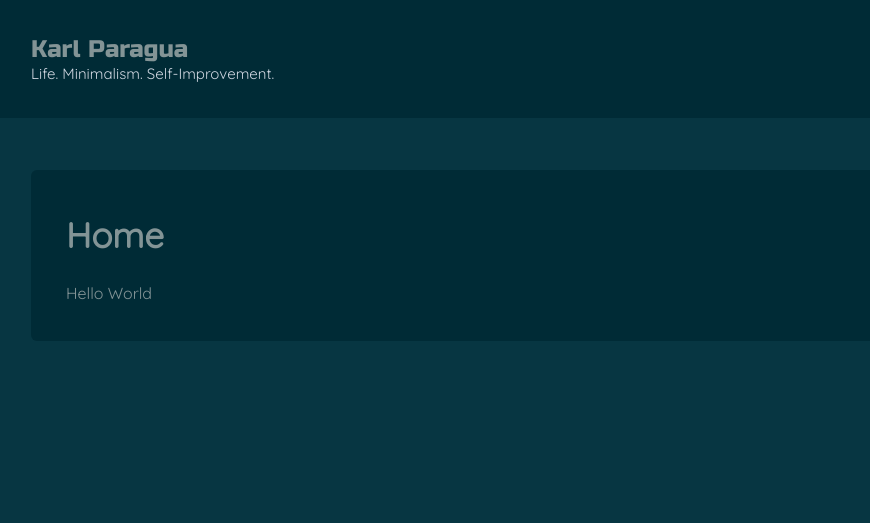
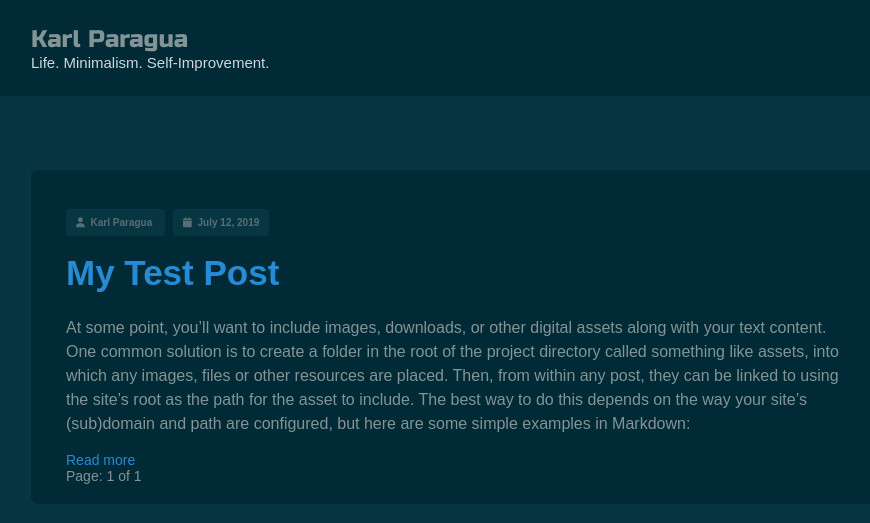
Before and after one commit to kbparagua/blog, a Jekyll site: the page built from index.html, in a window 1280 px wide. Shown: the top 523 px of the page, without its empty margins (184-1054 px from the left). Built offline with Jekyll 4.4.1, drawn with Linux system fonts in a browser that asks for light colours; nearby versions of some CDN libraries; the list of posts is cut into pages by our own code.

Commit message:
working on home page

```diff
--- a/Gemfile
+++ b/Gemfile
@@ -21,6 +21,7 @@ gem "github-pages", group: :jekyll_plugins
 # If you have any plugins, put them here!
 group :jekyll_plugins do
   gem "jekyll-feed", "~> 0.6"
+  gem "jekyll-paginate"
 end
 
 # Windows does not include zoneinfo files, so bundle the tzinfo-data gem
--- a/_config.yml
+++ b/_config.yml
@@ -21,12 +21,15 @@ baseurl: "" # the subpath of your site, e.g. /blog
 url: "" # the base hostname & protocol for your site, e.g. http://example.com
 twitter_username: jekyllrb
 github_username:  jekyll
+paginate: 5
+author: Karl Paragua
 
 # Build settings
 markdown: kramdown
 # theme: jekyll-theme-minimal
 plugins:
   - jekyll-feed
+  - jekyll-paginate
 
 # Exclude from processing.
 # The following items will not be processed, by default. Create a custom list
--- a/_layouts/default.html
+++ b/_layouts/default.html
@@ -2,10 +2,13 @@
 <html>
   <head>
     <meta charset="utf-8">
+    <meta name="viewport" content="width=device-width, initial-scale=1">
     <title>{{ page.title }}</title>
     <link rel="stylesheet" href="/assets/css/normalize.css">
     <link rel="stylesheet" href="/assets/css/main.css">
-    <link href="https://fonts.googleapis.com/css?family=Quicksand|Russo+One&display=swap" rel="stylesheet">
+    <link rel="stylesheet" href="/assets/css/post.css">
+    <link href="https://fonts.googleapis.com/css?family=Montserrat|Russo+One&display=swap" rel="stylesheet">
+    <script src="https://kit.fontawesome.com/d920580c2e.js"></script>
   </head>
   <body>
     <div id="header">
--- /dev/null
+++ b/_posts/2019-07-12-test-post.md
@@ -0,0 +1,10 @@
+---
+layout: default
+title: My Test Post
+---
+
+At some point, you’ll want to include images, downloads, or other digital assets along with your text content. One common solution is to create a folder in the root of the project directory called something like assets, into which any images, files or other resources are placed. Then, from within any post, they can be linked to using the site’s root as the path for the asset to include. The best way to do this depends on the way your site’s (sub)domain and path are configured, but here are some simple examples in Markdown:
+
+At some point, you’ll want to include images, downloads, or other digital assets along with your text content. One common solution is to create a folder in the root of the project directory called something like assets, into which any images, files or other resources are placed. Then, from within any post, they can be linked to using the site’s root as the path for the asset to include. The best way to do this depends on the way your site’s (sub)domain and path are configured, but here are some simple examples in Markdown:
+
+At some point, you’ll want to include images, downloads, or other digital assets along with your text content. One common solution is to create a folder in the root of the project directory called something like assets, into which any images, files or other resources are placed. Then, from within any post, they can be linked to using the site’s root as the path for the asset to include. The best way to do this depends on the way your site’s (sub)domain and path are configured, but here are some simple examples in Markdown:
--- a/assets/css/main.scss
+++ b/assets/css/main.scss
@@ -21,7 +21,8 @@ $visited-color: #2aa198;
 body {
   background: $bg-color;
   color: $text-color;
-  font-family: 'Quicksand', sans-serif;
+  font-family: 'Montseratt', sans-serif;
+  font-size: 14px;
 }
 
 a {
@@ -29,13 +30,15 @@ a {
   text-decoration: none;
 
   &:visited {
-    color: $visited-color;
+    color: $link-color;
     text-decoration: none;
   }
 }
 
 .main-column {
   width: 850px;
+  min-width: 320px;
+  max-width: 100%;
   margin: auto;
 }
 
@@ -45,7 +48,7 @@ a {
   top: 0;
   width: 100%;
   background: $secondary-bg-color;
-  padding: 35px 150px;
+  padding: 25px 35px;
 
   #title {
     font-family: 'Russo One', sans-serif;
@@ -74,3 +77,7 @@ a {
     line-height: 1.5;
   }
 }
+
+.secondary-text-color {
+  color: #586e75;
+}
--- /dev/null
+++ b/assets/css/post.scss
@@ -0,0 +1,17 @@
+---
+---
+
+.post-data-container {
+  .post-data {
+    font-size: 10px;
+    font-weight: bold;
+    margin-right: 8px;
+    background: #073642;
+    padding: 8px 10px;
+    border-radius: 4px;
+  }
+
+  .post-data-label {
+    margin-left: 3px;
+  }
+}
--- /dev/null
+++ b/index.html
@@ -0,0 +1,41 @@
+---
+layout: default
+pagination:
+  enabled: true
+---
+
+{% for post in paginator.posts %}
+  <span class="post-data-container secondary-text-color">
+    <span class="post-data">
+      <i class="fas fa-user"></i>
+      <span class="post-data-label">{{ site.author }}</span>
+    </span>
+    <span class="post-data">
+      <i class="fas fa-calendar"></i>
+      <span class="post-data-label">{{ post.date | date: "%B %d, %Y" }}</span>
+    </span>
+  </span>
+  <h1><a href="{{ post.url }}">{{ post.title }}</a></h1>
+
+  <div class="post-content">
+    <div class="post-content-excerpt">{{ post.excerpt }}</div>
+
+    {% if post.excerpt != post.content %}
+      <a href="{{ post.url }}">Read more</a>
+    {% endif %}
+  </div>
+{% endfor %}
+
+<div class="pagination">
+  {% if paginator.previous_page %}
+    <a href="{{ paginator.previous_page_path }}">Previous</a>
+  {% endif %}
+
+  <span>
+    Page: {{ paginator.page }} of {{ paginator.total_pages }}
+  </span>
+
+  {% if paginator.next_page %}
+    <a href="{{ paginator.next_page_path }}">Next</a>
+  {% endif %}
+</div>
--- a/index.md
+++ /dev/null
@@ -1,6 +0,0 @@
----
-title: Home
-layout: default
----
-
-Hello World
```
Also changed, not shown: Gemfile.lock.
